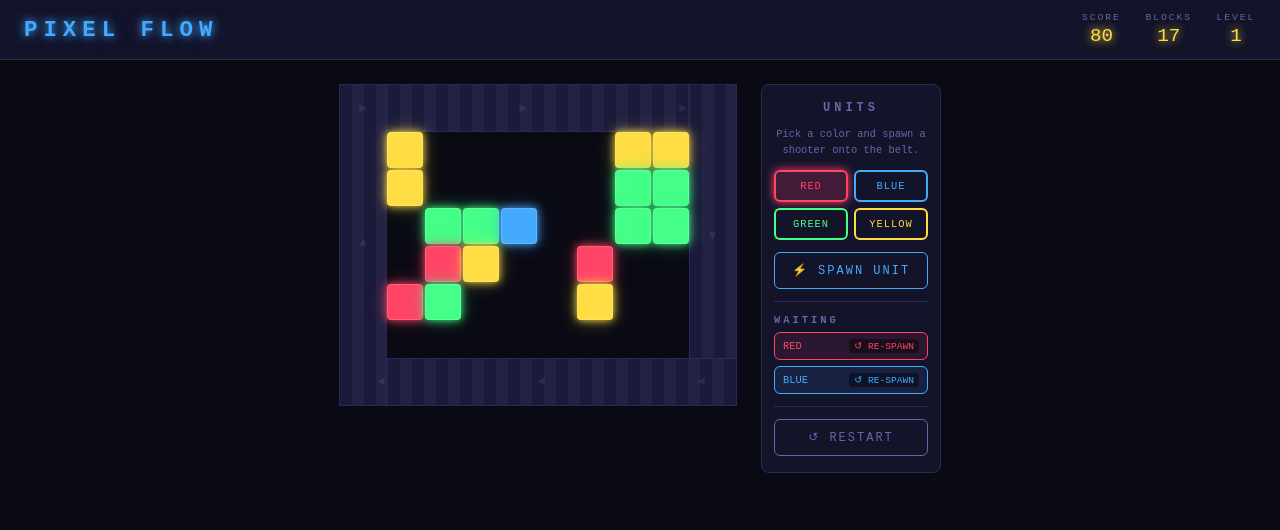
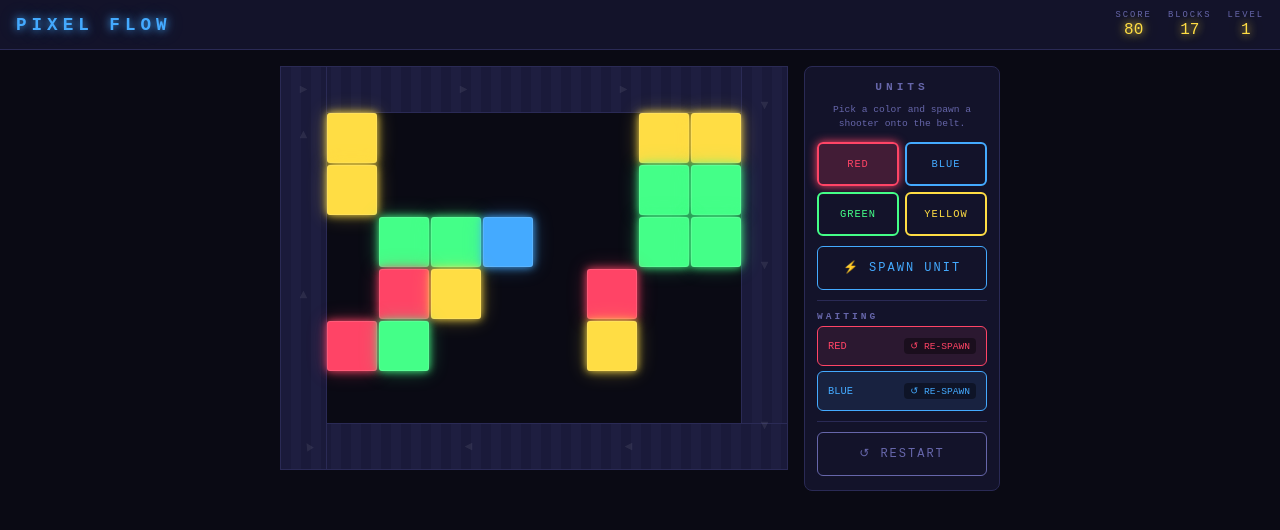
Before and after one commit to kitasayi8711-a11y/pixel-flow, a plain HTML site: page index.html in a window 1280 px wide. Drawn offline with Linux system fonts and the light colour scheme.

Commit message:
Add files via upload

```diff
--- a/script.js
+++ b/script.js
@@ -21,20 +21,33 @@ const COLOR_MAP = {
 const GRID_COLS = 8;
 const GRID_ROWS = 6;
 
-// Pixels per cell (matches CSS --cell)
-const CELL = 36;
-
-// Belt thickness (matches CSS --belt)
-const BELT = 48;
-
-// Shooter unit size on canvas
-const UNIT_SIZE = 34;
-
 // How many ammo shots each unit starts with
 const BASE_AMMO = 4;
 
 // How fast units move along the belt (pixels per frame)
 const SPEED = 1.5;
+
+// These are calculated dynamically based on screen size (see calculateSizes)
+let CELL      = 36;
+let BELT      = 48;
+let UNIT_SIZE = 34;
+
+// Calculate responsive sizes based on current viewport
+function calculateSizes() {
+  const vw = window.innerWidth;
+
+  // On mobile (≤640px) there is no side panel beside the game
+  const isPanelBelow = vw <= 640;
+  const panelW       = isPanelBelow ? 0 : 212; // panel width + gap
+  const margin       = isPanelBelow ? 16 : 32;
+
+  // Available width for the game canvas
+  const available = Math.min(vw - panelW - margin, 500);
+
+  BELT      = Math.max(28, Math.floor(available * 0.095));
+  CELL      = Math.floor((available - BELT * 2) / GRID_COLS);
+  UNIT_SIZE = Math.floor(CELL * 0.88);
+}
 
 // Game loop frame rate cap (ms per frame ≈ 60 fps)
 const FRAME_MS = 16;
@@ -83,8 +96,15 @@ const colorBtns    = document.querySelectorAll('.color-btn');
 // ─────────────────────────────────────────────
 
 function setupLayout() {
+  // Recalculate responsive sizes first
+  calculateSizes();
+
+  // Apply belt thickness to conveyor elements
+  document.querySelectorAll('.conveyor-h').forEach(el => el.style.height = BELT + 'px');
+  document.querySelectorAll('.conveyor-v').forEach(el => el.style.width  = BELT + 'px');
+
   // Total game area size: belt on all 4 sides + grid in middle
-  const areaW = BELT * 2 + GRID_COLS * CELL + (GRID_COLS - 1) * 2;  // 2px gap
+  const areaW = BELT * 2 + GRID_COLS * CELL + (GRID_COLS - 1) * 2;
   const areaH = BELT * 2 + GRID_ROWS * CELL + (GRID_ROWS - 1) * 2;
 
   gameArea.style.width  = areaW + 'px';
@@ -102,8 +122,6 @@ function setupLayout() {
   canvas.width  = areaW;
   canvas.height = areaH;
 
-  // Belt path: counter-clockwise loop around the grid
-  // Each waypoint is the CENTER of a unit position
   buildBeltPath(areaW, areaH);
 }
 
@@ -161,6 +179,8 @@ function buildGrid() {
       el.id = id;
       el.style.gridRow    = row + 1;
       el.style.gridColumn = col + 1;
+      el.style.width      = CELL + 'px';
+      el.style.height     = CELL + 'px';
 
       gridEl.appendChild(el);
 
@@ -567,6 +587,21 @@ overlayBtn.addEventListener('click', () => {
 });
 
 // ─────────────────────────────────────────────
+// RESIZE HANDLER
+// ─────────────────────────────────────────────
+
+let resizeTimer = null;
+window.addEventListener('resize', () => {
+  // Debounce: wait 200ms after last resize before restarting
+  clearTimeout(resizeTimer);
+  resizeTimer = setTimeout(() => {
+    level = 1;
+    score = 0;
+    startGame();
+  }, 200);
+});
+
+// ─────────────────────────────────────────────
 // BOOT
 // ─────────────────────────────────────────────
 
--- a/style.css
+++ b/style.css
@@ -1,17 +1,16 @@
 /* ============================================================
-   PIXEL FLOW — style.css
-   Dark neon theme, no external libraries
+   PIXEL FLOW — style.css  (responsive / mobile-first)
    ============================================================ */
 
 /* ---------- Reset & Base ---------- */
 *, *::before, *::after { box-sizing: border-box; margin: 0; padding: 0; }
 
 :root {
-  --bg:        #0a0a14;
-  --surface:   #13132a;
-  --border:    #2a2a55;
-  --text:      #e0e0ff;
-  --dim:       #6666aa;
+  --bg:      #0a0a14;
+  --surface: #13132a;
+  --border:  #2a2a55;
+  --text:    #e0e0ff;
+  --dim:     #6666aa;
 
   --red:    #ff4466;
   --blue:   #44aaff;
@@ -22,9 +21,6 @@
   --glow-blue:   0 0 8px #44aaff, 0 0 20px #44aaff55;
   --glow-green:  0 0 8px #44ff88, 0 0 20px #44ff8855;
   --glow-yellow: 0 0 8px #ffdd44, 0 0 20px #ffdd4455;
-
-  --cell: 36px;          /* size of one grid cell */
-  --belt: 48px;          /* conveyor belt thickness */
 }
 
 html, body {
@@ -33,6 +29,7 @@ html, body {
   color: var(--text);
   font-family: 'Courier New', monospace;
   overflow-x: hidden;
+  -webkit-tap-highlight-color: transparent; /* remove tap flash on mobile */
 }
 
 /* ---------- Header ---------- */
@@ -40,38 +37,41 @@ header {
   display: flex;
   align-items: center;
   justify-content: space-between;
-  padding: 12px 24px;
+  padding: 10px 16px;
   background: var(--surface);
   border-bottom: 1px solid var(--border);
+  position: sticky;
+  top: 0;
+  z-index: 50;
 }
 
 .logo {
-  font-size: 1.4rem;
-  letter-spacing: 6px;
+  font-size: 1.1rem;
+  letter-spacing: 5px;
   color: var(--blue);
   text-shadow: var(--glow-blue);
 }
 
-.stats { display: flex; gap: 24px; }
+.stats { display: flex; gap: 16px; }
 
 .stat-box {
   display: flex;
   flex-direction: column;
   align-items: center;
-  gap: 2px;
+  gap: 1px;
 }
 
 .stat-label {
-  font-size: 0.6rem;
+  font-size: 0.55rem;
   color: var(--dim);
   letter-spacing: 2px;
 }
 
 .stat-value {
-  font-size: 1.2rem;
+  font-size: 1rem;
   color: var(--yellow);
   text-shadow: var(--glow-yellow);
-  min-width: 40px;
+  min-width: 32px;
   text-align: center;
 }
 
@@ -80,20 +80,24 @@ main {
   display: flex;
   justify-content: center;
   align-items: flex-start;
-  padding: 24px 16px;
-  min-height: calc(100vh - 56px);
+  padding: 16px;
+  min-height: calc(100vh - 50px);
 }
 
 #gameWrapper {
   display: flex;
-  gap: 24px;
+  flex-direction: row;       /* desktop: side by side */
+  gap: 16px;
   align-items: flex-start;
+  width: 100%;
+  max-width: 720px;
 }
 
-/* ---------- Game area (belt + grid) ---------- */
+/* ---------- Game area ---------- */
 #gameArea {
   position: relative;
-  /* sized dynamically by JS */
+  flex-shrink: 0;
+  /* width/height set by JS */
 }
 
 /* Conveyor belt strips */
@@ -101,38 +105,36 @@ main {
   position: absolute;
   background: repeating-linear-gradient(
     90deg,
-    #1a1a3a 0px, #1a1a3a 12px,
-    #222244 12px, #222244 24px
+    #1a1a3a 0px, #1a1a3a 10px,
+    #1e1e40 10px, #1e1e40 20px
   );
   border: 1px solid var(--border);
   z-index: 1;
 }
 
-.conveyor-h { height: var(--belt); }
-.conveyor-v { width:  var(--belt); }
+.conveyor-h { /* height set by JS */ }
+.conveyor-v { /* width  set by JS */ }
 
-#conveyorTop    { top: 0;    left: 0;    right: 0; }
-#conveyorBottom { bottom: 0; left: 0;    right: 0; }
-#conveyorLeft   { top: 0;    left: 0;    bottom: 0; }
-#conveyorRight  { top: 0;    right: 0;   bottom: 0; }
+#conveyorTop    { top: 0;    left: 0; right: 0; }
+#conveyorBottom { bottom: 0; left: 0; right: 0; }
+#conveyorLeft   { top: 0;    left: 0; bottom: 0; }
+#conveyorRight  { top: 0;    right: 0; bottom: 0; }
 
 /* Grid */
 #grid {
   position: absolute;
   display: grid;
-  /* columns/rows set by JS */
   gap: 2px;
   z-index: 2;
+  /* position/size set by JS */
 }
 
-/* Individual pixel block */
+/* Pixel block */
 .block {
-  width:  var(--cell);
-  height: var(--cell);
-  border-radius: 4px;
-  border: 1px solid rgba(255,255,255,0.15);
+  border-radius: 3px;
+  border: 1px solid rgba(255,255,255,0.12);
   transition: transform 0.1s, opacity 0.2s;
-  cursor: default;
+  /* width/height set by JS */
 }
 
 .block.red    { background: var(--red);    box-shadow: var(--glow-red);    }
@@ -140,13 +142,12 @@ main {
 .block.green  { background: var(--green);  box-shadow: var(--glow-green);  }
 .block.yellow { background: var(--yellow); box-shadow: var(--glow-yellow); }
 
-/* Hit animation */
 .block.hit {
-  transform: scale(1.3);
+  transform: scale(1.4);
   opacity: 0;
 }
 
-/* Canvas for shooter units */
+/* Canvas overlay */
 #conveyorCanvas {
   position: absolute;
   top: 0; left: 0;
@@ -156,32 +157,33 @@ main {
 
 /* ---------- Side panel ---------- */
 #panel {
-  width: 180px;
+  flex: 1;
+  min-width: 0;
   background: var(--surface);
   border: 1px solid var(--border);
   border-radius: 8px;
-  padding: 16px 12px;
+  padding: 14px 12px;
   display: flex;
   flex-direction: column;
-  gap: 12px;
+  gap: 10px;
 }
 
 #panel h2 {
-  font-size: 0.75rem;
+  font-size: 0.7rem;
   letter-spacing: 4px;
   color: var(--dim);
   text-align: center;
 }
 
 #panel h3 {
-  font-size: 0.65rem;
+  font-size: 0.6rem;
   letter-spacing: 3px;
   color: var(--dim);
-  margin-bottom: 6px;
+  margin-bottom: 4px;
 }
 
 .hint {
-  font-size: 0.65rem;
+  font-size: 0.6rem;
   color: var(--dim);
   line-height: 1.5;
   text-align: center;
@@ -189,7 +191,7 @@ main {
 
 hr { border: none; border-top: 1px solid var(--border); }
 
-/* Color picker buttons */
+/* Color picker */
 #colorPicker {
   display: grid;
   grid-template-columns: 1fr 1fr;
@@ -197,7 +199,7 @@ hr { border: none; border-top: 1px solid var(--border); }
 }
 
 .color-btn {
-  padding: 8px 4px;
+  padding: 10px 4px;
   border: 2px solid var(--c, #fff);
   border-radius: 6px;
   background: transparent;
@@ -207,6 +209,8 @@ hr { border: none; border-top: 1px solid var(--border); }
   letter-spacing: 1px;
   cursor: pointer;
   transition: background 0.15s, box-shadow 0.15s;
+  /* min touch target */
+  min-height: 44px;
 }
 
 .color-btn:hover,
@@ -218,7 +222,7 @@ hr { border: none; border-top: 1px solid var(--border); }
 /* Spawn / Restart buttons */
 #spawnBtn, #restartBtn {
   width: 100%;
-  padding: 10px;
+  padding: 12px;
   border: 1px solid var(--blue);
   border-radius: 6px;
   background: transparent;
@@ -227,10 +231,11 @@ hr { border: none; border-top: 1px solid var(--border); }
   font-size: 0.75rem;
   letter-spacing: 2px;
   cursor: pointer;
+  min-height: 44px;
   transition: background 0.15s, box-shadow 0.15s;
 }
 
-#spawnBtn:hover {
+#spawnBtn:hover, #spawnBtn:active {
   background: rgba(68,170,255,0.15);
   box-shadow: var(--glow-blue);
 }
@@ -240,17 +245,16 @@ hr { border: none; border-top: 1px solid var(--border); }
   color: var(--dim);
 }
 
-#restartBtn:hover {
+#restartBtn:hover, #restartBtn:active {
   background: rgba(102,102,170,0.15);
-  box-shadow: 0 0 8px var(--dim);
 }
 
 /* Waiting list */
 #waitingList {
   display: flex;
   flex-direction: column;
-  gap: 6px;
-  max-height: 200px;
+  gap: 5px;
+  max-height: 180px;
   overflow-y: auto;
 }
 
@@ -258,24 +262,25 @@ hr { border: none; border-top: 1px solid var(--border); }
   display: flex;
   align-items: center;
   justify-content: space-between;
-  padding: 6px 8px;
+  padding: 8px 10px;
   border-radius: 6px;
   border: 1px solid var(--c, #fff);
   background: color-mix(in srgb, var(--c, #fff) 10%, transparent);
   font-size: 0.65rem;
   color: var(--c, #fff);
   cursor: pointer;
+  min-height: 40px;
   transition: box-shadow 0.15s;
 }
 
-.waiting-unit:hover {
+.waiting-unit:hover, .waiting-unit:active {
   box-shadow: 0 0 10px var(--c, #fff);
 }
 
-.waiting-unit .ammo-badge {
+.ammo-badge {
   background: rgba(0,0,0,0.4);
   border-radius: 4px;
-  padding: 1px 5px;
+  padding: 2px 6px;
   font-size: 0.6rem;
 }
 
@@ -283,11 +288,12 @@ hr { border: none; border-top: 1px solid var(--border); }
 #overlay {
   position: fixed;
   inset: 0;
-  background: rgba(0,0,0,0.75);
+  background: rgba(0,0,0,0.8);
   display: flex;
   align-items: center;
   justify-content: center;
   z-index: 100;
+  padding: 16px;
 }
 
 #overlay.hidden { display: none; }
@@ -296,29 +302,30 @@ hr { border: none; border-top: 1px solid var(--border); }
   background: var(--surface);
   border: 1px solid var(--border);
   border-radius: 12px;
-  padding: 40px 48px;
+  padding: 32px 40px;
   text-align: center;
   display: flex;
   flex-direction: column;
-  gap: 16px;
+  gap: 14px;
+  width: 100%;
+  max-width: 320px;
 }
 
 #overlayTitle {
-  font-size: 2rem;
-  letter-spacing: 6px;
+  font-size: 1.8rem;
+  letter-spacing: 5px;
   color: var(--green);
   text-shadow: var(--glow-green);
 }
 
 #overlayMsg {
   color: var(--dim);
-  font-size: 0.85rem;
+  font-size: 0.8rem;
   letter-spacing: 2px;
 }
 
 #overlayBtn {
-  margin-top: 8px;
-  padding: 12px 32px;
+  padding: 14px 32px;
   border: 1px solid var(--green);
   border-radius: 6px;
   background: transparent;
@@ -327,10 +334,11 @@ hr { border: none; border-top: 1px solid var(--border); }
   font-size: 0.85rem;
   letter-spacing: 3px;
   cursor: pointer;
+  min-height: 48px;
   transition: background 0.15s, box-shadow 0.15s;
 }
 
-#overlayBtn:hover {
+#overlayBtn:hover, #overlayBtn:active {
   background: rgba(68,255,136,0.15);
   box-shadow: var(--glow-green);
 }
@@ -340,13 +348,46 @@ hr { border: none; border-top: 1px solid var(--border); }
 ::-webkit-scrollbar-track { background: transparent; }
 ::-webkit-scrollbar-thumb { background: var(--border); border-radius: 2px; }
 
-/* ---------- Responsive ---------- */
+/* ============================================================
+   RESPONSIVE — Mobile (≤ 640px): panel moves below game
+   ============================================================ */
 @media (max-width: 640px) {
-  :root { --cell: 26px; --belt: 36px; }
+  main {
+    padding: 8px;
+    align-items: center;
+  }
 
-  #gameWrapper { flex-direction: column; align-items: center; }
+  #gameWrapper {
+    flex-direction: column;   /* stack vertically */
+    align-items: center;
+    gap: 12px;
+  }
 
-  #panel { width: 100%; flex-direction: row; flex-wrap: wrap; }
+  #panel {
+    width: 100%;
+    max-width: 480px;
+  }
 
-  header { flex-direction: column; gap: 8px; }
+  /* On mobile, waiting list goes horizontal */
+  #waitingList {
+    flex-direction: row;
+    flex-wrap: wrap;
+    max-height: none;
+  }
+
+  .waiting-unit {
+    flex: 1 1 calc(50% - 4px);
+    min-width: 100px;
+  }
+
+  /* Color picker 4 across on mobile */
+  #colorPicker {
+    grid-template-columns: repeat(4, 1fr);
+  }
 }
+
+/* Very small screens */
+@media (max-width: 360px) {
+  .logo { font-size: 0.9rem; letter-spacing: 3px; }
+  .stats { gap: 10px; }
+}
```
